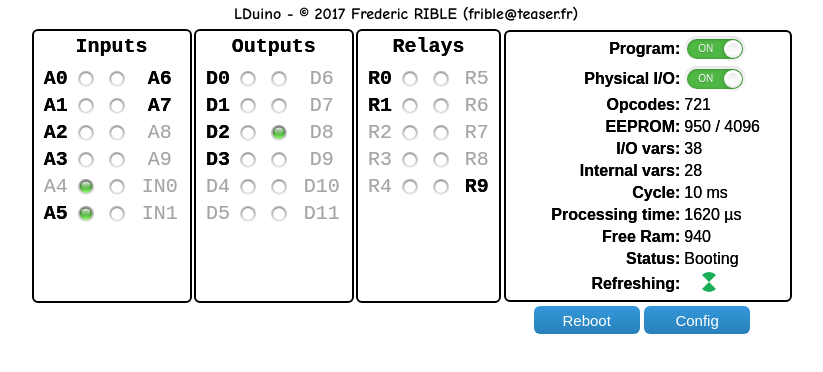
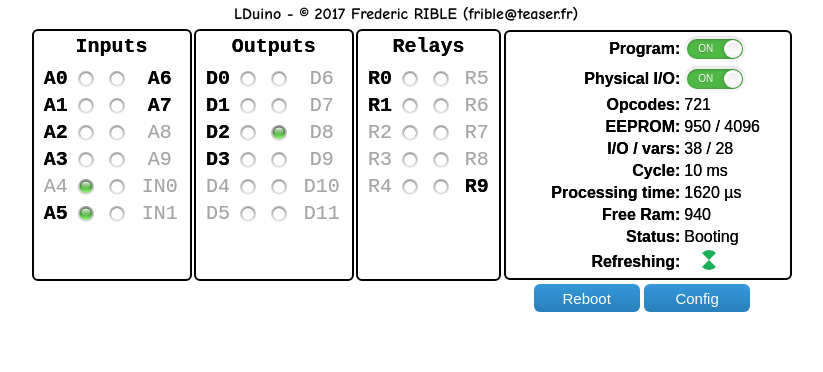
Before and after one commit to f1oat/LDuino, a plain HTML site: page web/index.html in a window 1280 px wide. Shown: the whole page, without its empty margins (234-1057 px from the left). Drawn offline with Linux system fonts and the light colour scheme.

Commit message:
Comestic change

```diff
--- a/web/index.html
+++ b/web/index.html
@@ -62,16 +62,9 @@
                     </td>
                   </tr>
                   <tr>
-                    <td class="col1">I/O vars:</td>
-                    <td class="col2"> <output id="io_nb" class="STATUS" maxlength="32"
-
-                        readonly="readonly" value="----"></output> </td>
-                  </tr>
-                  <tr>
-                    <td class="col1">Internal vars:</td>
-                    <td class="col2"> <output id="internal_vars" class="STATUS"
-
-                        maxlength="32" readonly="readonly" value="----"></output>
+                    <td class="col1">I/O / vars:</td>
+                    <td class="col2">
+                      	<output id="io_nb" class="STATUS" maxlength="32" readonly="readonly" value="----"></output> / <output id="internal_vars" class="STATUS" maxlength="32" readonly="readonly" value="----"></output>
                     </td>
                   </tr>
                   <tr>
@@ -143,6 +136,5 @@
         </table>
       </div>
     </div>
-
   </body>
 </html>
```
Also changed, not shown: 1 other file.
